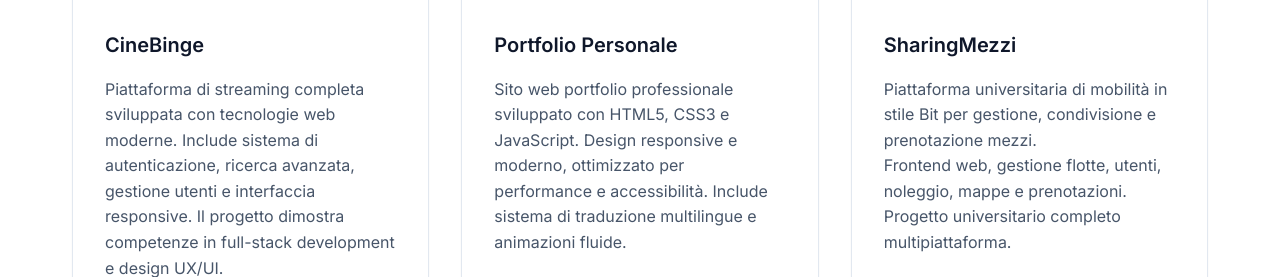
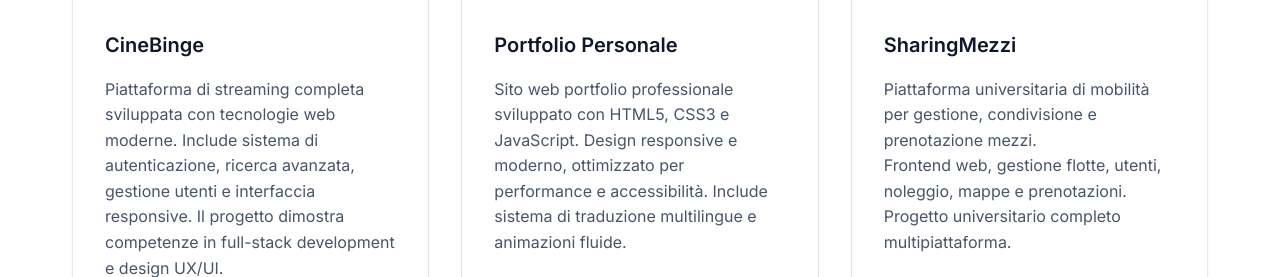
Before and after one commit to AyoubMahfoud/ayoubmahfoud.github.io, a plain HTML site: page index.html in a window 1280 px wide. Shown: the part 3021-3298 px from the top of the page. Drawn offline with Linux system fonts and the light colour scheme.

Commit message:
Update index.html

```diff
--- a/index.html
+++ b/index.html
@@ -969,7 +969,7 @@
     <div class="project-content">
         <h3 class="project-title" data-key="sharingmezzi-title">SharingMezzi</h3>
         <p class="project-description" data-key="sharingmezzi-description">
-            Piattaforma universitaria di mobilità in stile Bit per gestione, condivisione e prenotazione mezzi.<br>
+            Piattaforma universitaria di mobilità per gestione, condivisione e prenotazione mezzi.<br>
             Frontend web, gestione flotte, utenti, noleggio, mappe e prenotazioni.<br>
             Progetto universitario completo multipiattaforma.
         </p>
```
